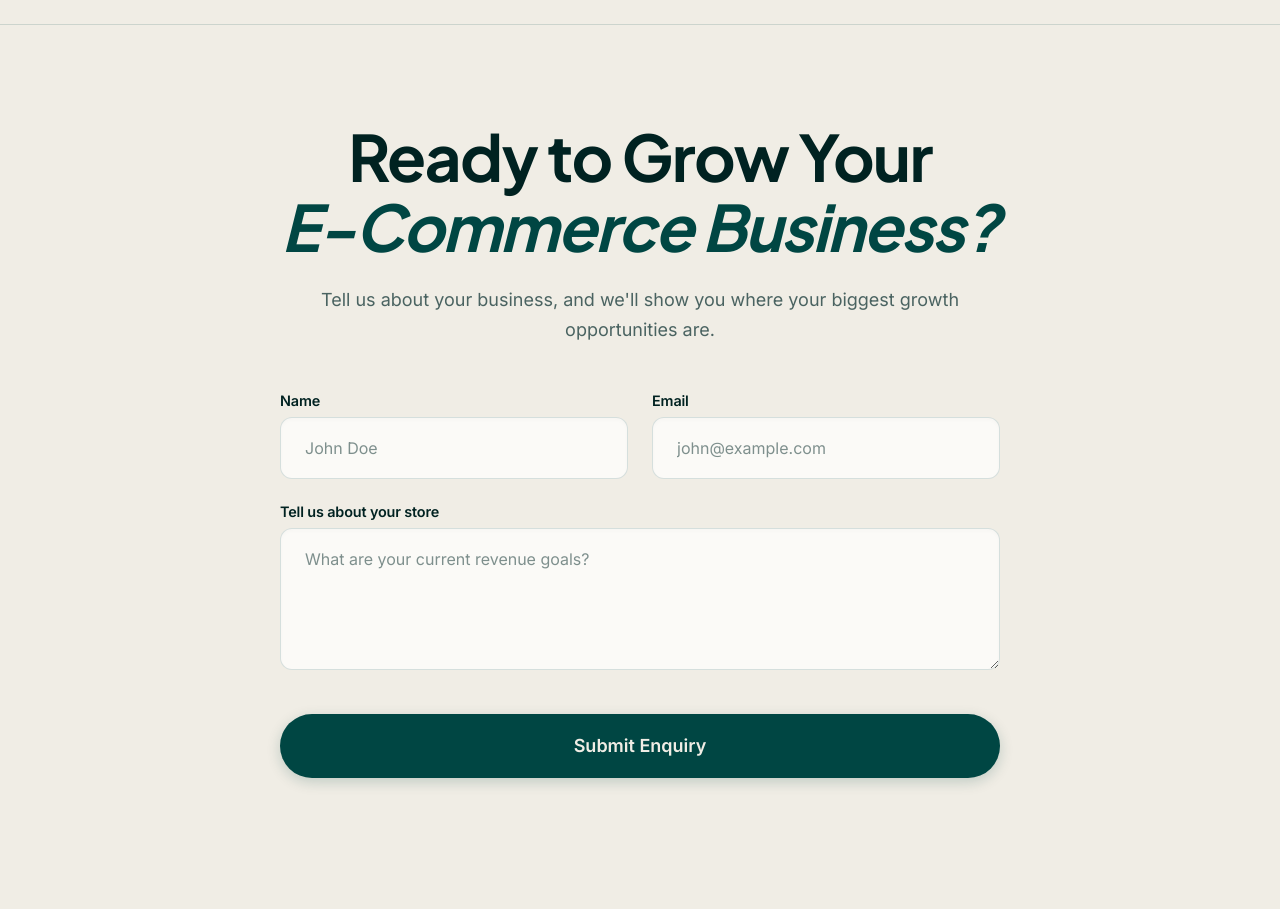
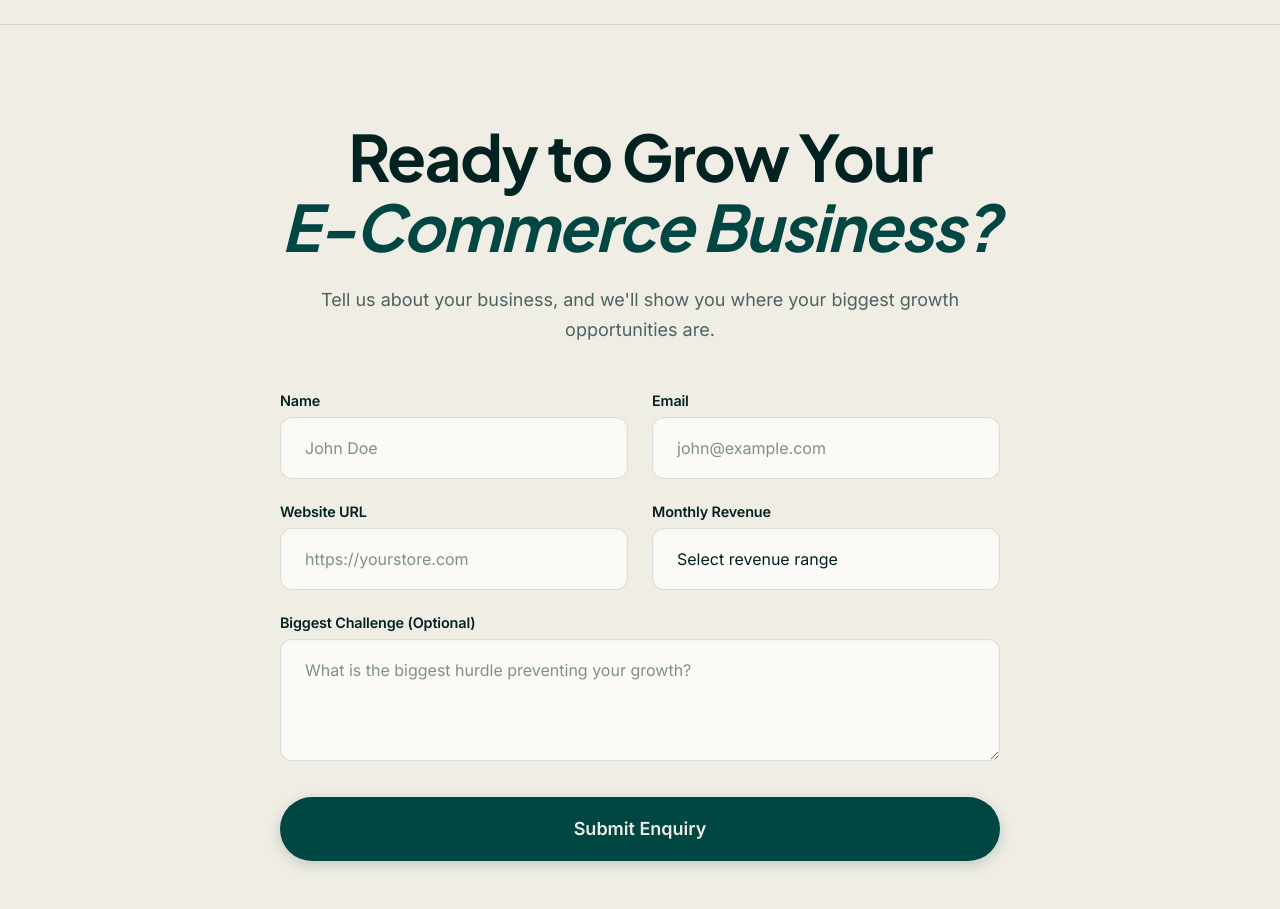
Before and after one commit to ali-zain-ai/Xelvant-site, a Next.js app: page / in a window 1280 px wide. Shown: the part 2320-3229 px from the top of the page. Before the commit the page ends 3194 px from the top, so only its background shows below. Built offline with nearby package versions, Linux system fonts and the light colour scheme.

Commit message:
feat: fully wire up contact form to API route

```diff
--- a/app/page.tsx
+++ b/app/page.tsx
@@ -1,6 +1,5 @@
 "use client";
-
-import Link from "next/link";
+import { useState } from "react";import Link from "next/link";
 import Image from "next/image";
 import { motion } from "framer-motion";
 import { ArrowRight, UserX, Users, SearchX, FileBarChart, Map, Cog } from "lucide-react";
@@ -70,6 +69,36 @@ const testimonials = [
 ];
 
 export default function Home() {
+  const [formData, setFormData] = useState({ name: "", email: "", store: "", revenue: "", challenge: "" });
+  const [status, setStatus] = useState<"idle" | "loading" | "success" | "error">("idle");
+  const [errorMessage, setErrorMessage] = useState("");
+
+  const handleSubmit = async (e: React.FormEvent) => {
+    e.preventDefault();
+    setStatus("loading");
+    setErrorMessage("");
+
+    try {
+      const res = await fetch("/api/contact", {
+        method: "POST",
+        headers: { "Content-Type": "application/json" },
+        body: JSON.stringify(formData),
+      });
+
+      const data = await res.json();
+
+      if (!res.ok) {
+        throw new Error(data.error || "Something went wrong.");
+      }
+
+      setStatus("success");
+      setFormData({ name: "", email: "", store: "", revenue: "", challenge: "" });
+    } catch (err: any) {
+      setStatus("error");
+      setErrorMessage(err.message);
+    }
+  };
+
   return (
     <main style={{ minHeight: "100vh" }}>
       {/* Navbar Placeholder */}
@@ -219,25 +248,60 @@ export default function Home() {
               Tell us about your business, and we&apos;ll show you where your biggest growth opportunities are.
             </p>
 
-            <form className="flex flex-col gap-6 text-left" onSubmit={(e) => e.preventDefault()}>
+            {status === "success" ? (
+              <motion.div initial={{ opacity: 0, scale: 0.95 }} animate={{ opacity: 1, scale: 1 }} className="card-premium p-12 text-center">
+                <div style={{ width: "64px", height: "64px", borderRadius: "50%", background: "rgba(0, 70, 67, 0.1)", color: "var(--primary)", display: "flex", alignItems: "center", justifyContent: "center", margin: "0 auto 1.5rem" }}>
+                  <svg width="32" height="32" viewBox="0 0 24 24" fill="none" stroke="currentColor" strokeWidth="2" strokeLinecap="round" strokeLinejoin="round"><polyline points="20 6 9 17 4 12"></polyline></svg>
+                </div>
+                <h3 className="font-display text-2xl font-bold mb-4" style={{ color: "var(--foreground)" }}>Message Sent Successfully!</h3>
+                <p className="text-muted mb-0">
+                  Thank you for reaching out. We have sent a confirmation email to <strong>{formData.email || "your email address"}</strong> and our team will get back to you within 24 hours.
+                </p>
+              </motion.div>
+            ) : (
+              <form className="flex flex-col gap-6 text-left" onSubmit={handleSubmit}>
                 <div className="grid grid-cols-1 md:grid-cols-2 gap-6">
                   <div>
                     <label htmlFor="name" className="label-premium">Name</label>
-                  <input type="text" id="name" placeholder="John Doe" className="input-premium" required />
+                    <input type="text" id="name" value={formData.name} onChange={(e) => setFormData({...formData, name: e.target.value})} placeholder="John Doe" className="input-premium" required disabled={status === "loading"} />
                   </div>
                   <div>
                     <label htmlFor="email" className="label-premium">Email</label>
-                  <input type="email" id="email" placeholder="john@example.com" className="input-premium" required />
+                    <input type="email" id="email" value={formData.email} onChange={(e) => setFormData({...formData, email: e.target.value})} placeholder="john@example.com" className="input-premium" required disabled={status === "loading"} />
+                  </div>
+                </div>
+                <div className="grid grid-cols-1 md:grid-cols-2 gap-6">
+                  <div>
+                    <label htmlFor="store" className="label-premium">Website URL</label>
+                    <input type="url" id="store" value={formData.store} onChange={(e) => setFormData({...formData, store: e.target.value})} placeholder="https://yourstore.com" className="input-premium" required disabled={status === "loading"} />
+                  </div>
+                  <div>
+                    <label htmlFor="revenue" className="label-premium">Monthly Revenue</label>
+                    <select id="revenue" value={formData.revenue} onChange={(e) => setFormData({...formData, revenue: e.target.value})} className="input-premium" required disabled={status === "loading"} style={{ appearance: "none", cursor: "pointer" }}>
+                      <option value="" disabled>Select revenue range</option>
+                      <option value="Under $10k">Under $10k</option>
+                      <option value="$10k - $50k">$10k - $50k</option>
+                      <option value="$50k - $250k">$50k - $250k</option>
+                      <option value="$250k+">$250k+</option>
+                    </select>
                   </div>
                 </div>
                 <div>
-                <label htmlFor="message" className="label-premium">Tell us about your store</label>
-                <textarea id="message" rows={5} placeholder="What are your current revenue goals?" className="input-premium resize-none" required></textarea>
+                  <label htmlFor="challenge" className="label-premium">Biggest Challenge (Optional)</label>
+                  <textarea id="challenge" value={formData.challenge} onChange={(e) => setFormData({...formData, challenge: e.target.value})} rows={4} placeholder="What is the biggest hurdle preventing your growth?" className="input-premium resize-none" disabled={status === "loading"}></textarea>
                 </div>
-              <button type="submit" className="btn-primary mt-4" style={{ padding: "1.25rem 3rem", fontSize: "1.125rem", width: "100%", height: "4rem" }}>
-                Submit Enquiry
+
+                {status === "error" && (
+                  <div style={{ padding: "1rem", background: "rgba(239, 68, 68, 0.1)", border: "1px solid rgba(239, 68, 68, 0.3)", borderRadius: "var(--radius)", color: "#b91c1c", fontSize: "0.875rem" }}>
+                    {errorMessage}
+                  </div>
+                )}
+
+                <button type="submit" className="btn-primary mt-2" style={{ padding: "1.25rem 3rem", fontSize: "1.125rem", width: "100%", height: "4rem", opacity: status === "loading" ? 0.7 : 1 }} disabled={status === "loading"}>
+                  {status === "loading" ? "Sending..." : "Submit Enquiry"}
                 </button>
               </form>
+            )}
           </motion.div>
         </div>
       </section>
```
Lines whose indentation alone changed are shown as unchanged.
